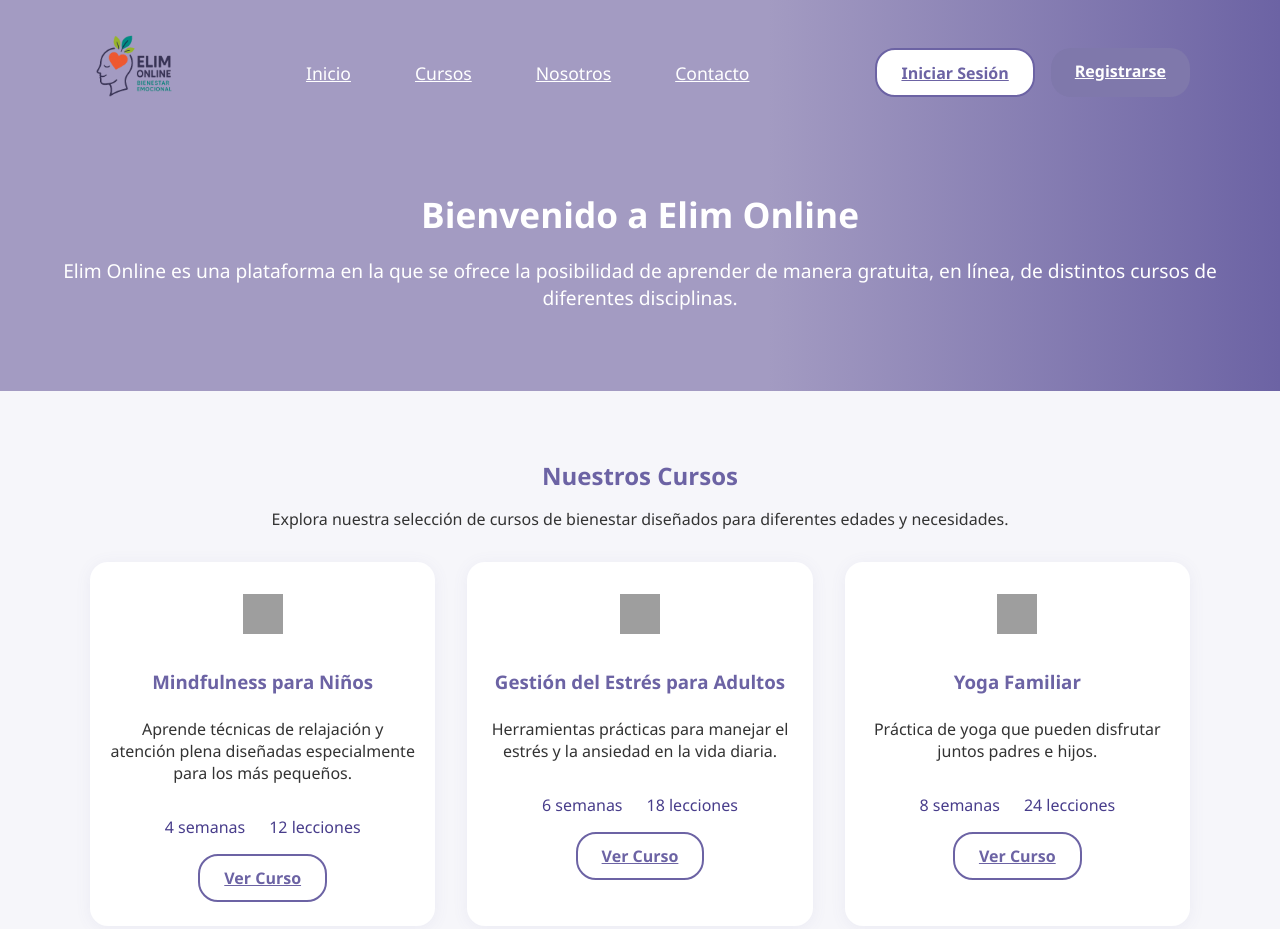
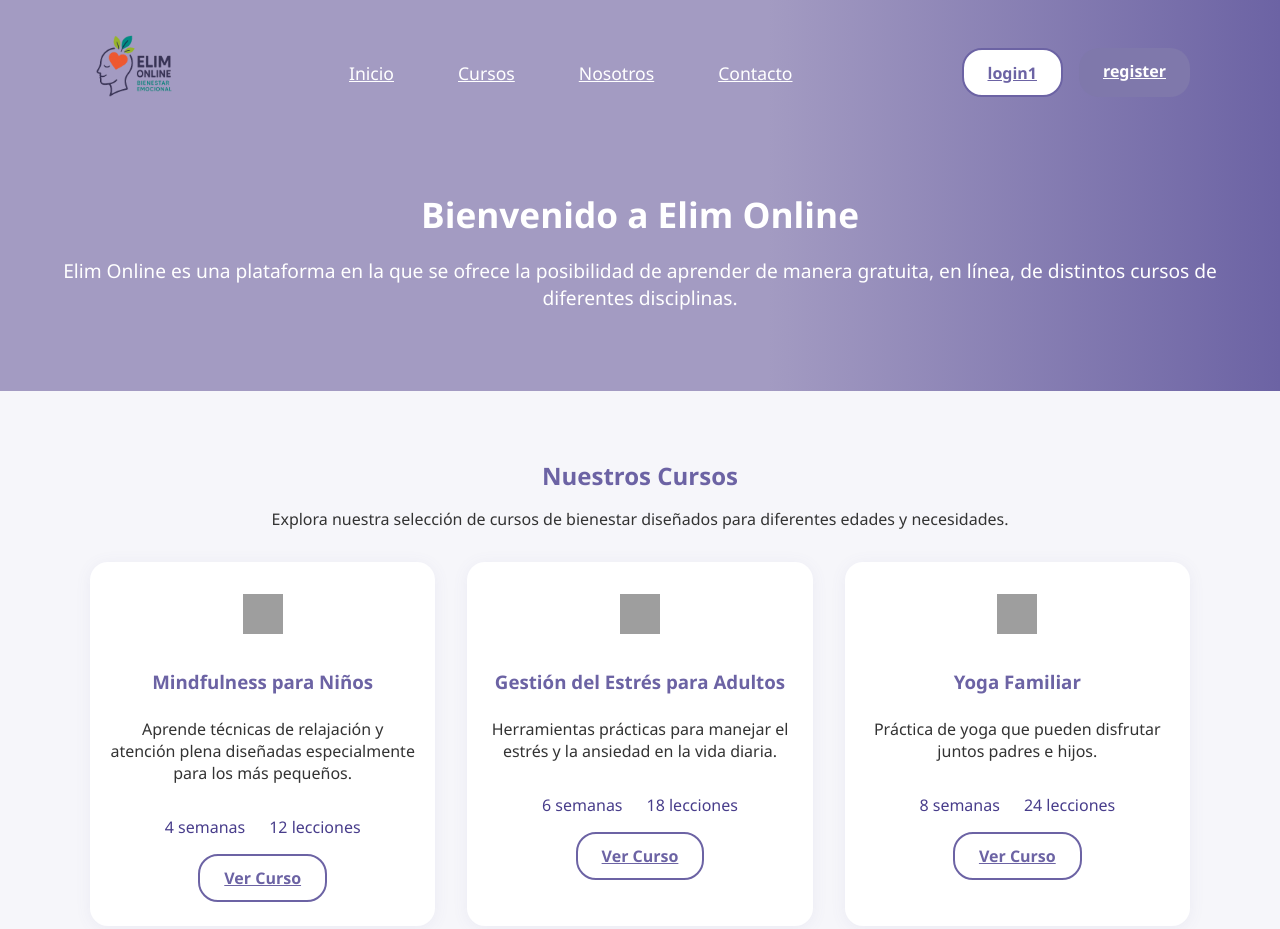
Before and after one commit to GomezJustine/plataforma-elim-online, a plain HTML site: page Frontend/index.html in a window 1280 px wide. Shown: the top 929 px of the page. Drawn offline with Linux system fonts and the light colour scheme; grey boxes are pictures that could not be loaded.

```diff
--- a/Frontend/index.html
+++ b/Frontend/index.html
@@ -28,8 +28,8 @@
                 <li><a href="#contacto">Contacto</a></li>
             </ul>
             <div class="nav-buttons">
-                <a href="/Frontend/src/pages/login/login1.html" class="btn-secondary">Iniciar Sesión</a>
-                <a href="/Frontend/src/pages/register/register.html" class="btn-primary">Registrarse</a>
+                <a href="/Frontend/src/pages/login/login1.html" class="btn-secondary">login1</a>
+                <a href="/Frontend/src/pages/register/register.html" class="btn-primary">register</a>
             </div>
         </nav>
     </header>
```
